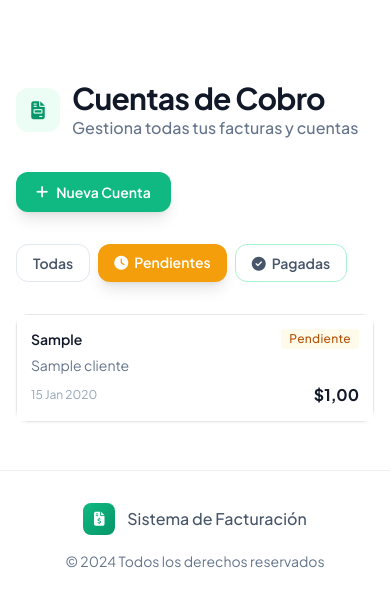
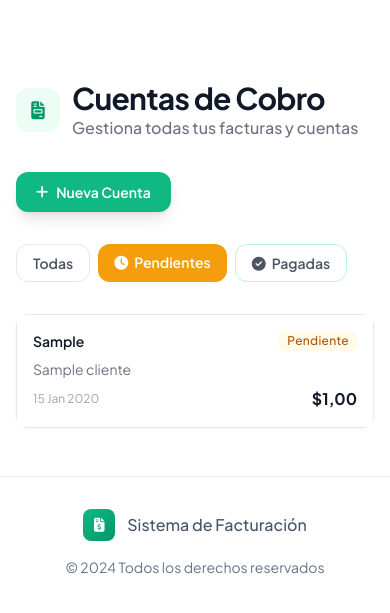
Before and after one commit to Eglism11/web-facturacion, a Flask app: template templates/cuentas/list.html in a window 390 px wide. Shown: the top 613 px of the page. Run offline with Flask 3, Linux system fonts and the light colour scheme; tables that the repository leaves empty hold one stand-in row (values such as "Sample post"); the template is opened without the code that fills it: values that come from a table or form of the project are taken from there, most other values are stand-ins (such as "Sample title", 1, 10 or a date in 2020); parts of the project's set-up code (start-up, migrations or seed data) failed here and were passed over; some libraries are stand-ins or nearby versions.

Commit message:
UI: Listas unify gray palette

```diff
--- a/templates/cuentas/list.html
+++ b/templates/cuentas/list.html
@@ -12,7 +12,7 @@
                 </div>
                 <div>
                     <h1 class="text-3xl font-bold text-gray-900 tracking-tight">Cuentas de Cobro</h1>
-                    <p class="text-slate-500 font-medium">Gestiona todas tus facturas y cuentas</p>
+                    <p class="text-gray-500 font-medium">Gestiona todas tus facturas y cuentas</p>
                 </div>
             </div>
         </div>
@@ -26,37 +26,37 @@
 
     <div class="flex flex-wrap gap-2 slide-up" style="animation-delay: 0.1s;">
         <a href="{{ url_for('listar_cuentas') }}"
-           class="px-4 py-2 rounded-xl text-sm font-semibold transition-all {% if not estado %}bg-slate-900 text-white shadow-lg{% else %}bg-white text-slate-600 border border-slate-200 hover:border-slate-300{% endif %}">
+           class="px-4 py-2 rounded-xl text-sm font-semibold transition-all {% if not estado %}bg-gray-900 text-white{% else %}bg-white text-gray-600 border border-gray-200 hover:border-gray-300{% endif %}">
             Todas
         </a>
         <a href="{{ url_for('listar_cuentas', estado='pendiente') }}"
-           class="px-4 py-2 rounded-xl text-sm font-semibold transition-all {% if estado == 'pendiente' %}bg-amber-500 text-white shadow-lg{% else %}bg-white text-slate-600 border border-amber-200 hover:border-amber-300 hover:bg-amber-50{% endif %}">
+           class="px-4 py-2 rounded-xl text-sm font-semibold transition-all {% if estado == 'pendiente' %}bg-amber-500 text-white{% else %}bg-white text-gray-600 border border-amber-200 hover:border-amber-300 hover:bg-amber-50{% endif %}">
             <i class="fas fa-clock mr-1.5"></i>Pendientes
         </a>
         <a href="{{ url_for('listar_cuentas', estado='pagado') }}"
-           class="px-4 py-2 rounded-xl text-sm font-semibold transition-all {% if estado == 'pagado' %}bg-emerald-500 text-white shadow-lg{% else %}bg-white text-slate-600 border border-emerald-200 hover:border-emerald-300 hover:bg-emerald-50{% endif %}">
+           class="px-4 py-2 rounded-xl text-sm font-semibold transition-all {% if estado == 'pagado' %}bg-green-500 text-white{% else %}bg-white text-gray-600 border border-green-200 hover:border-green-300 hover:bg-green-50{% endif %}">
             <i class="fas fa-check-circle mr-1.5"></i>Pagadas
         </a>
     </div>
 
     <div class="glass-card rounded-xl slide-up max-w-7xl mx-auto" style="animation-delay: 0.2s;">
         {% if cuentas.items %}
-            <div class="block md:hidden divide-y divide-slate-100">
+            <div class="block md:hidden divide-y divide-gray-100">
                 {% for cuenta in cuentas.items %}
-                    <a href="{{ url_for('ver_cuenta', id=cuenta.id) }}" class="block bg-white p-3.5 hover:bg-slate-50 transition-all cursor-pointer">
-                        <div class="flex items-center justify-between mb-1.5">
+                    <a href="{{ url_for('ver_cuenta', id=cuenta.id) }}" class="block bg-white p-4 hover:bg-gray-50 transition-all cursor-pointer">
+                        <div class="flex items-center justify-between mb-2">
                             <span class="text-sm font-semibold text-gray-900">{{ cuenta.numero_factura }}</span>
                             {% if cuenta.estado == 'pagado' %}
-                                <span class="badge px-2 py-0.5 rounded text-xs font-medium bg-emerald-50 text-emerald-700">Pagado</span>
+                                <span class="badge px-2 py-0.5 rounded text-xs font-medium bg-green-50 text-green-700">Pagado</span>
                             {% else %}
                                 <span class="badge px-2 py-0.5 rounded text-xs font-medium bg-amber-50 text-amber-700">Pendiente</span>
                             {% endif %}
                         </div>
                         <div class="mb-2">
-                            <p class="text-sm text-slate-500">{{ cuenta.cliente.nombre }}</p>
+                            <p class="text-sm text-gray-500">{{ cuenta.cliente.nombre }}</p>
                         </div>
                         <div class="flex items-center justify-between">
-                            <span class="text-xs text-slate-400">{{ cuenta.fecha_documento.strftime('%d %b %Y') }}</span>
+                            <span class="text-xs text-gray-400">{{ cuenta.fecha_documento.strftime('%d %b %Y') }}</span>
                             <span class="text-base font-bold text-gray-900 whitespace-nowrap">{{ cuenta.monto|format_cop_co }}</span>
                         </div>
                     </a>
@@ -65,14 +65,14 @@
             <div class="hidden md:block overflow-x-auto">
                 <table class="w-full">
                     <thead>
-                        <tr class="bg-slate-50 border-b border-slate-100">
-                            <th class="px-3 py-3 text-left text-xs font-medium text-slate-500">Factura</th>
-                            <th class="px-3 py-3 text-left text-xs font-medium text-slate-500 hidden sm:table-cell">Cliente</th>
-                            <th class="px-3 py-3 text-left text-xs font-medium text-slate-500 hidden md:table-cell">Concepto</th>
-                            <th class="px-3 py-3 text-left text-xs font-medium text-slate-500">Fecha</th>
-                            <th class="px-3 py-3 text-center text-xs font-medium text-slate-500">Estado</th>
-                            <th class="px-3 py-3 text-right text-xs font-medium text-slate-500">Monto</th>
-                            <th class="px-3 py-3 text-right text-xs font-medium text-slate-500">Acciones</th>
+                        <tr class="bg-gray-50 border-b border-slate-100">
+                            <th class="px-3 py-3 text-left text-xs font-medium text-gray-500">Factura</th>
+                            <th class="px-3 py-3 text-left text-xs font-medium text-gray-500 hidden sm:table-cell">Cliente</th>
+                            <th class="px-3 py-3 text-left text-xs font-medium text-gray-500 hidden md:table-cell">Concepto</th>
+                            <th class="px-3 py-3 text-left text-xs font-medium text-gray-500">Fecha</th>
+                            <th class="px-3 py-3 text-center text-xs font-medium text-gray-500">Estado</th>
+                            <th class="px-3 py-3 text-right text-xs font-medium text-gray-500">Monto</th>
+                            <th class="px-3 py-3 text-right text-xs font-medium text-gray-500">Acciones</th>
                         </tr>
                     </thead>
                     <tbody class="divide-y divide-slate-100">
@@ -96,10 +96,10 @@
                                     </a>
                                 </td>
                                 <td class="px-3 py-3 hidden md:table-cell">
-                                    <span class="text-sm text-slate-600 truncate block">{{ cuenta.concepto[:35] }}{% if cuenta.concepto|length > 35 %}...{% endif %}</span>
+                                    <span class="text-sm text-gray-600 truncate block">{{ cuenta.concepto[:35] }}{% if cuenta.concepto|length > 35 %}...{% endif %}</span>
                                 </td>
                                 <td class="px-3 py-3">
-                                    <span class="text-sm text-slate-500">{{ cuenta.fecha_documento.strftime('%d %b') }}</span>
+                                    <span class="text-sm text-gray-500">{{ cuenta.fecha_documento.strftime('%d %b') }}</span>
                                 </td>
                                 <td class="px-3 py-3 text-center">
                                     {% if cuenta.estado == 'pagado' %}
@@ -128,8 +128,8 @@
             </div>
 
             {% if cuentas.pages > 1 %}
-                <div class="px-6 py-4 border-t border-slate-100 flex items-center justify-between bg-slate-50/50">
-                    <div class="text-sm text-slate-500 font-medium">
+                <div class="px-6 py-4 border-t border-slate-100 flex items-center justify-between bg-gray-50/50">
+                    <div class="text-sm text-gray-500 font-medium">
                         Página {{ cuentas.page }} de {{ cuentas.pages }}
                     </div>
                     <div class="flex items-center space-x-2">
@@ -149,11 +149,11 @@
 
         {% else %}
             <div class="px-6 py-16 text-center">
-                <div class="w-20 h-20 rounded-2xl bg-slate-100 flex items-center justify-center mx-auto mb-4">
-                    <i class="fas fa-file-invoice text-slate-300 text-3xl"></i>
+                <div class="w-20 h-20 rounded-2xl bg-gray-100 flex items-center justify-center mx-auto mb-4">
+                    <i class="fas fa-file-invoice text-gray-300 text-3xl"></i>
                 </div>
-                <h4 class="text-lg font-semibold text-slate-700 mb-2">No hay cuentas de cobro</h4>
-                <p class="text-sm text-slate-500 mb-6">
+                <h4 class="text-lg font-semibold text-gray-700 mb-2">No hay cuentas de cobro</h4>
+                <p class="text-sm text-gray-500 mb-6">
                     {% if estado %}No hay cuentas con estado "{{ estado }}"{% else %}Comienza creando tu primera cuenta de cobro{% endif %}
                 </p>
                 {% if not estado %}
```
Also changed, not shown: templates/clientes/list.html (+20 -20 lines).
